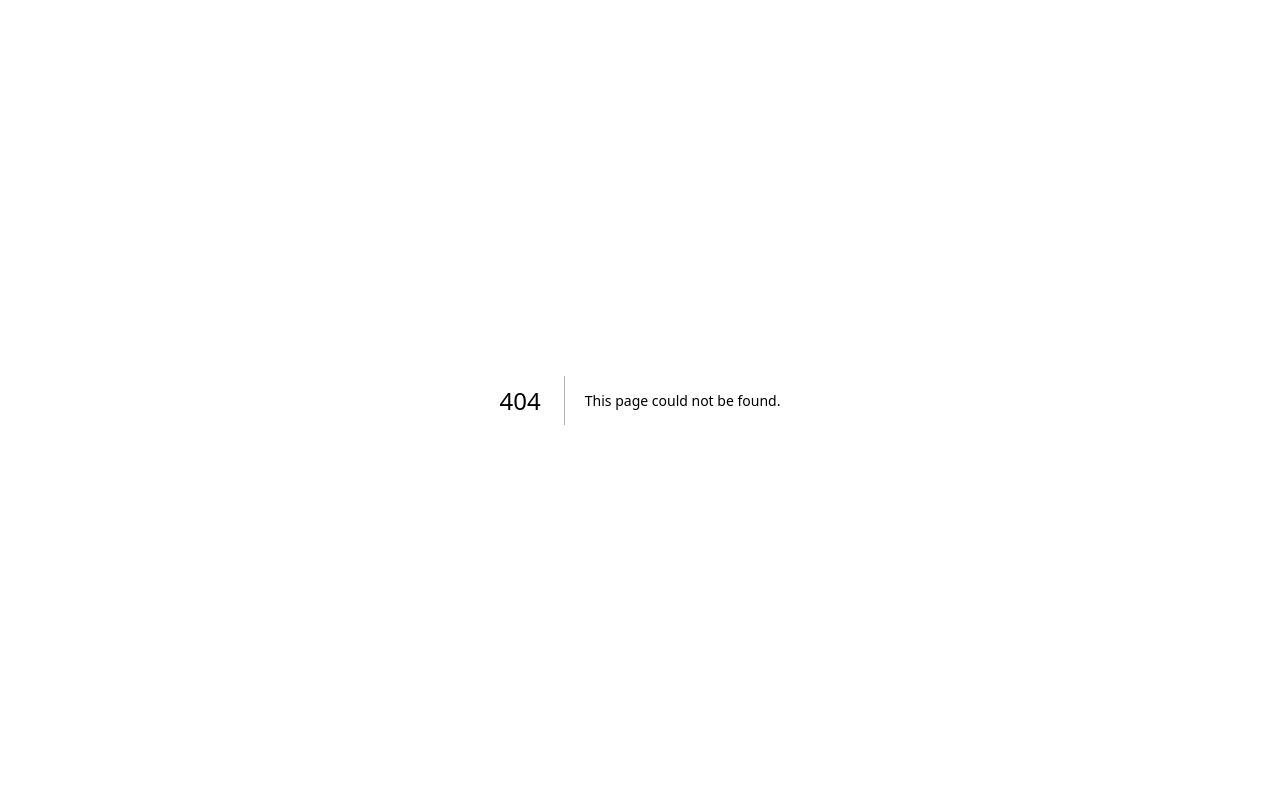
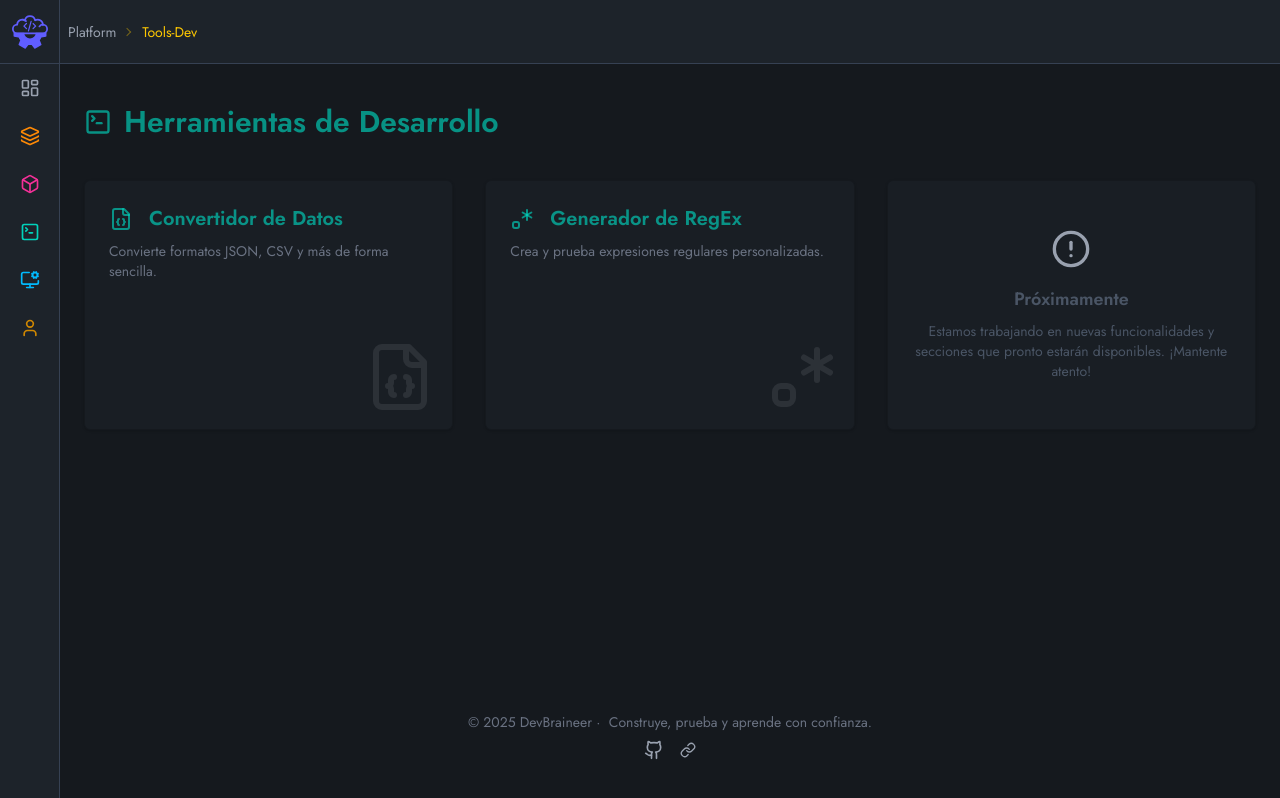
Before and after one commit to AletzMan/devbraineer, a Next.js app: page /platform/tools-dev in a window 1280 px wide. Before the commit this address had no page. Built offline with nearby package versions, Linux system fonts and the light colour scheme.

Commit message:
feat: Create ToolsDevHome component for displaying development tools with icons and descriptions

```diff
--- /dev/null
+++ b/src/app/platform/tools-dev/page.tsx
@@ -0,0 +1,82 @@
+import {
+    SquareTerminalIcon,
+    FileJsonIcon,
+    RegexIcon,
+    AlertCircle,
+} from 'lucide-react';
+import { SiteFooter } from '../componentes/SiteFooter';
+
+const menuData = [
+    {
+        label: 'Convertidor de Datos',
+        description: 'Convierte formatos JSON, CSV y más de forma sencilla.',
+        href: '/platform/tools-dev/converter',
+        icon: FileJsonIcon,
+        color: 'text-accent/65',
+    },
+    {
+        label: 'Generador de RegEx',
+        description: 'Crea y prueba expresiones regulares personalizadas.',
+        href: '/platform/tools-dev/regex',
+        icon: RegexIcon,
+        color: 'text-accent/65',
+    },
+];
+
+export default function ToolsDevHome() {
+    return (
+        <div className="max-w-(--max-width) mx-auto px-6 py-10 flex flex-col h-[calc(100svh-4rem)] flex-grow overflow-y-auto scrollbar-thin">
+            <h1
+                className={`text-3xl font-semibold mb-10 flex items-center gap-3 ${menuData[0].color}`}>
+                <SquareTerminalIcon
+                    className={`w-7 h-7 ${menuData[0].color}`}
+                />
+                Herramientas de Desarrollo
+            </h1>
+
+            <div className="grid gap-8 grid-cols-[repeat(auto-fill,minmax(340px,1fr))] flex-grow">
+                {menuData.map(
+                    ({ label, description, href, icon: Icon, color }) => (
+                        <div
+                            key={label}
+                            className="bg-base-200 relative rounded-md border border-base-300 max-h-[250px] shadow-sm p-6 hover:shadow-md transition-shadow duration-300">
+                            <Icon
+                                className="absolute bottom-4 right-4 size-18 opacity-10 pointer-events-none select-none text-gray-300"
+                                aria-hidden="true"
+                            />
+                            <a
+                                href={href}
+                                className={`flex items-center gap-4 mb-2 group ${color} hover:brightness-90 transition duration-300`}>
+                                <Icon
+                                    className={`${color} w-6 h-6 flex-shrink-0`}
+                                />
+                                <h2
+                                    className={`text-xl font-semibold ${color} group-hover:underline`}>
+                                    {label}
+                                </h2>
+                            </a>
+
+                            {description && (
+                                <p className="text-sm text-gray-500">
+                                    {description}
+                                </p>
+                            )}
+                        </div>
+                    )
+                )}
+
+                {/* Último recuadro de aviso */}
+                <div className="bg-base-200 rounded-md border border-base-300 max-h-[250px] shadow-sm p-6 flex flex-col justify-center items-center text-center text-gray-600">
+                    <AlertCircle className="w-10 h-10 mb-4 text-gray-400" />
+                    <h2 className="text-lg font-semibold mb-2">Próximamente</h2>
+                    <p className="text-sm max-w-xs">
+                        Estamos trabajando en nuevas funcionalidades y secciones
+                        que pronto estarán disponibles. ¡Mantente atento!
+                    </p>
+                </div>
+            </div>
+
+            <SiteFooter />
+        </div>
+    );
+}
```
